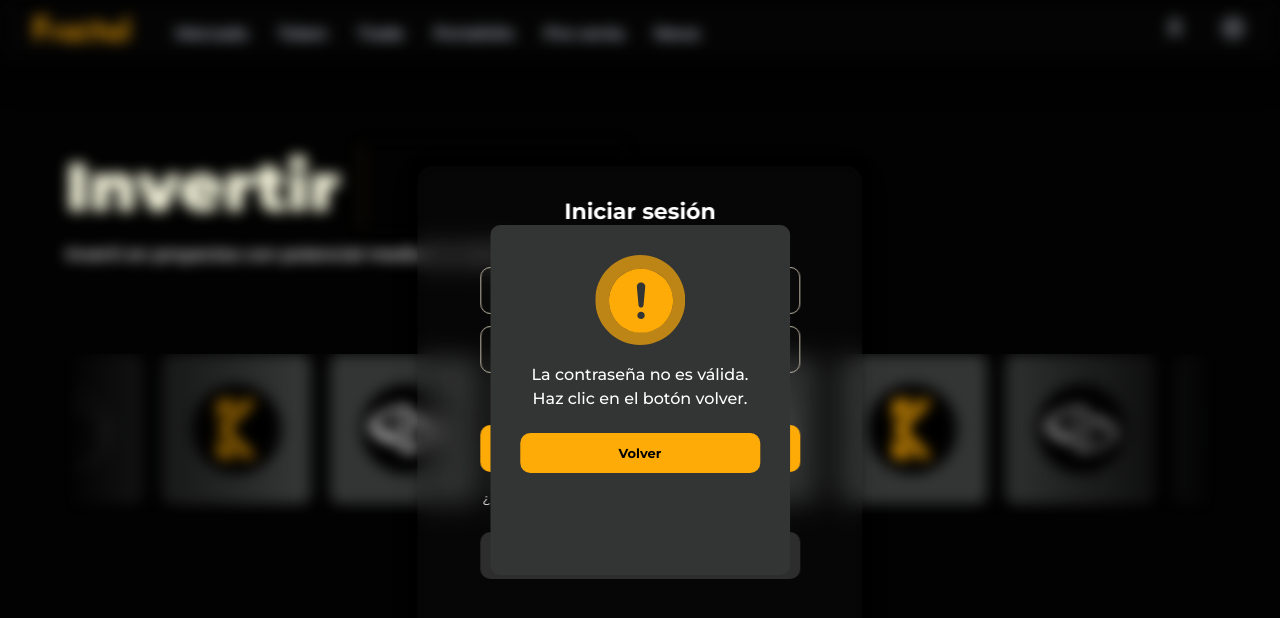
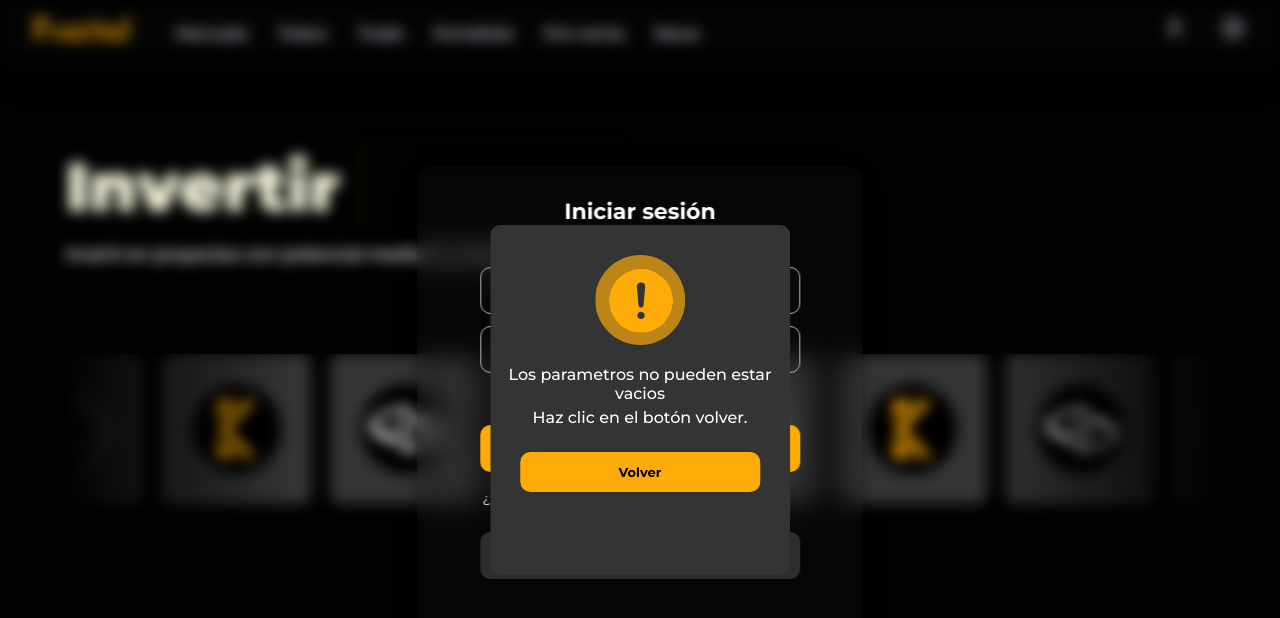
Before and after one commit to Yaguarete4/Fraktal, a React (Vite) app in the folder FrontEnd/Fraktal/: page /login in a window 1280 px wide. Both pictures are taken after a click on the button "Iniciar sesión". Shown: the top 618 px of the page. Built offline with nearby package versions, Linux system fonts and the light colour scheme.

Commit message:
Añadiendo mensaje de error login

```diff
--- a/FrontEnd/Fraktal/src/components/Login.jsx
+++ b/FrontEnd/Fraktal/src/components/Login.jsx
@@ -15,6 +15,7 @@ export const Login = () => {
     });
 
     const [showError, setShowError] = useState(false);
+    const [errorMessage, setErrorMessage] = useState('');
 
     const handleInputChange = (event) => {
         const { name, value } = event.target;
@@ -22,7 +23,8 @@ export const Login = () => {
     };
 
     const handleSubmit = async () => {
-        if (formValues.password  === '') {
+        if (formValues.password  === '' || formValues.usernameEmail === '') {
+            setErrorMessage('Los parametros no pueden estar vacios')
             setShowError(true);
             return;
         }
@@ -42,15 +44,16 @@ export const Login = () => {
             }
 
             const data = await response.json();
-            console.log(data);
 
-            if (data.success) {
-                login();
-                handleAccessToken(data.accessToken);
-                navigate('/')
-            } else if (data.error === 'Invalid credentials') {
+            if(!data.success){
+                setErrorMessage(data.message);
                 setShowError(true);
+                return
             }
+
+            login();
+            handleAccessToken(data.accessToken);
+            navigate('/')
         } catch (err) {
             console.error('Error:', err);
         }
@@ -81,7 +84,7 @@ export const Login = () => {
         {showError && (
             <div className="contra">
                 <img src={i} alt="i" className="i-img" />
-                <div className="t">La contraseña no es válida.</div>
+                <div className="t">{errorMessage}</div>
                 <div className="t">Haz clic en el botón volver.</div>
                 <button className="volver-form" onClick={handleBack}>Volver</button>
             </div>
```
